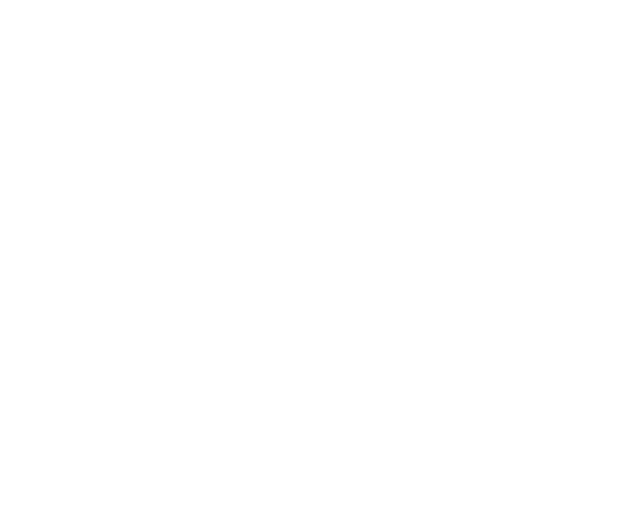
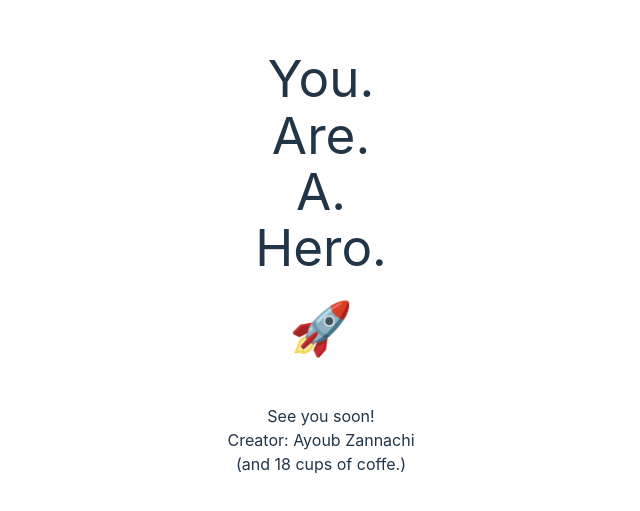
Before and after one commit to ayoubzann/MOMENTUM, a React (Vite) app in the folder Frontend/MomentumFrontend/: page /FinishedWorkout in a window 1280 px wide. Before the commit this address had no page. Shown: the part 137-648 px from the top of the page, without its empty margins (319-959 px from the left). Built offline with nearby package versions, Linux system fonts and the light colour scheme.

Commit message:
Added: End page

```diff
--- a/Frontend/MomentumFrontend/src/App.tsx
+++ b/Frontend/MomentumFrontend/src/App.tsx
@@ -4,6 +4,7 @@ import WorkoutListPage from './comps/Pages/WorkoutListPage/WorkoutListPage'
 import WorkoutCrudPage from './comps/Pages/WorkoutCrudPage/WorkoutCrudPage'
 import MoodCheckerPage from './comps/Pages/MoodCheckerPage/MoodCheckerPage'
 import ActiveWorkoutPage from './comps/Pages/ActiveWorkoutPage/ActiveWorkoutPage'
+import FinishedPage from './comps/Pages/FinishedPage/FinishedPage'
 
 function App() {
 
@@ -14,6 +15,7 @@ function App() {
       <Route path="AddWorkouts" element={<WorkoutCrudPage/>}/>
       <Route path="" element={<MoodCheckerPage/>}/>
       <Route path="/ActiveWorkout" element={<ActiveWorkoutPage/>}/>
+      <Route path="/FinishedWorkout" element={<FinishedPage/>}/>
     </Routes>
     </>
   )
--- a/Frontend/MomentumFrontend/src/comps/Pages/ActiveWorkoutPage/ActiveWorkoutPage.tsx
+++ b/Frontend/MomentumFrontend/src/comps/Pages/ActiveWorkoutPage/ActiveWorkoutPage.tsx
@@ -2,6 +2,7 @@
 import React, { useContext, useEffect, useState } from "react";
 import { MoodContext } from "../../MoodContext";
 import ActiveWorkoutCard from "./ActiveWorkoutCard";
+import { useNavigate } from "react-router-dom";
 
 const ActiveWorkoutPage: React.FC = () => {
   const { workout } = useContext(MoodContext);
@@ -17,7 +18,6 @@ const ActiveWorkoutPage: React.FC = () => {
       interval = setInterval(() => {
         setTimer((prevTimer) => {
           if (prevTimer === 0) {
-            // Switch between set and break
             return currentSet % 2 === 1 ? 3 : 5;
           } else {
             return prevTimer - 1;
@@ -37,8 +37,14 @@ const ActiveWorkoutPage: React.FC = () => {
     setIsStarted(false);
   };
 
+  const navigate = useNavigate();
+
+  const handleFinishWorkout = () => {
+    navigate("/FinishedWorkout");
+  };
+
   return (
-    <div>
+    <div className="flex flex-col">
       <h1>Active Workout: {workout.workoutName}</h1>
       <h2>Intensity: {workout.workoutIntensity}</h2>
       <h2>Workout Level: {workout.workoutLevel}</h2>
@@ -57,8 +63,11 @@ const ActiveWorkoutPage: React.FC = () => {
           />
         </div>
       ))}
-      <button onClick={handleFinishClick} disabled={!isStarted}>
-        {timer === 0 ? "Next set/break" : "Finish"}
+      <button className="m-4" onClick={handleFinishClick} disabled={!isStarted}>
+        {timer === 0 ? "Next set/break" : "Stop Workout"}
+      </button>
+      <button onClick={handleFinishWorkout} disabled={isStarted}>
+        Finish Workout
       </button>
     </div>
   );
--- /dev/null
+++ b/Frontend/MomentumFrontend/src/comps/Pages/FinishedPage/FinishedPage.tsx
@@ -0,0 +1,22 @@
+const FinishedPage = () => {
+  return (
+    <div className="flex flex-col">
+      <h1>You.</h1>
+      <h1>Are.</h1>
+      <h1>A.</h1>
+      <h1>Hero.</h1>
+      <br/>
+      <h1 className="text-9xl">🚀</h1>
+      <br/>
+      <br/>
+      <h2 className="text-xl">See you soon!</h2>
+      <div className="fixed top-10 left-1/2 transform -translate-x-1/2 -translate-y-1/2">
+         <p className="text-slate-300 text-xl">
+        Creator: Ayoub Zannachi <br/>(and 18 cups of coffe.)
+        </p>
+      </div>
+    </div>
+  );
+};
+
+export default FinishedPage;
```
